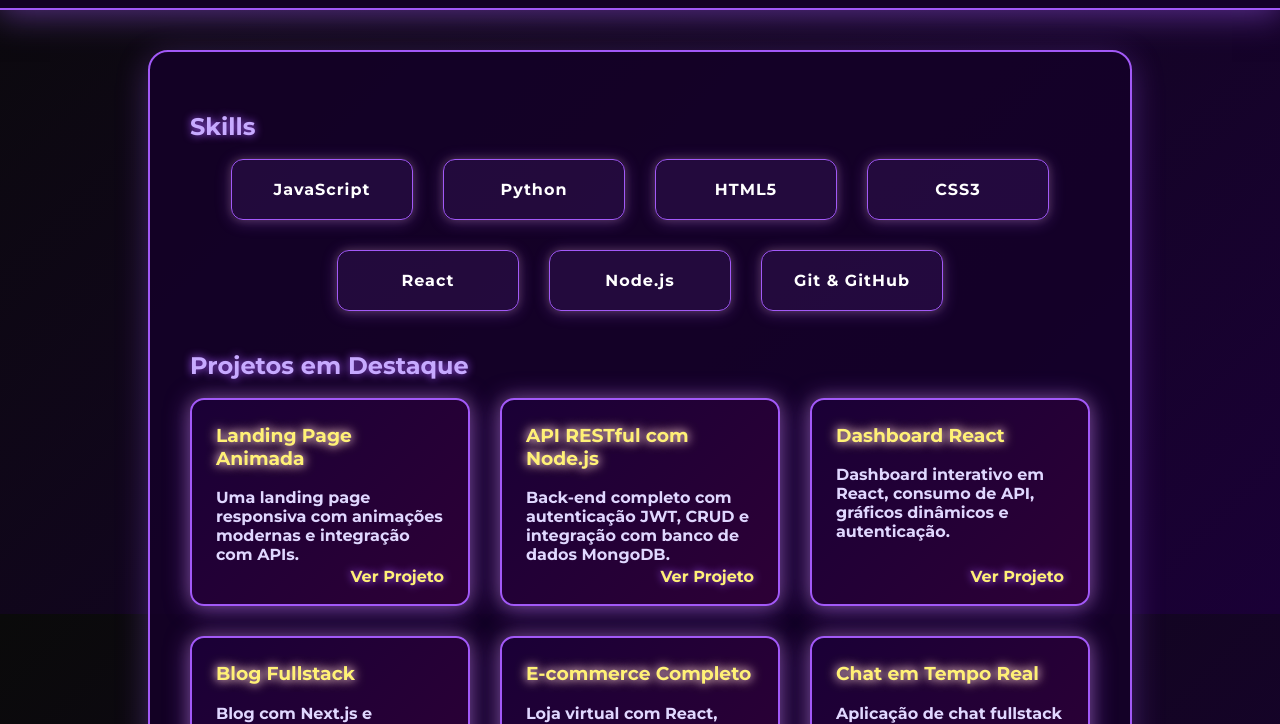
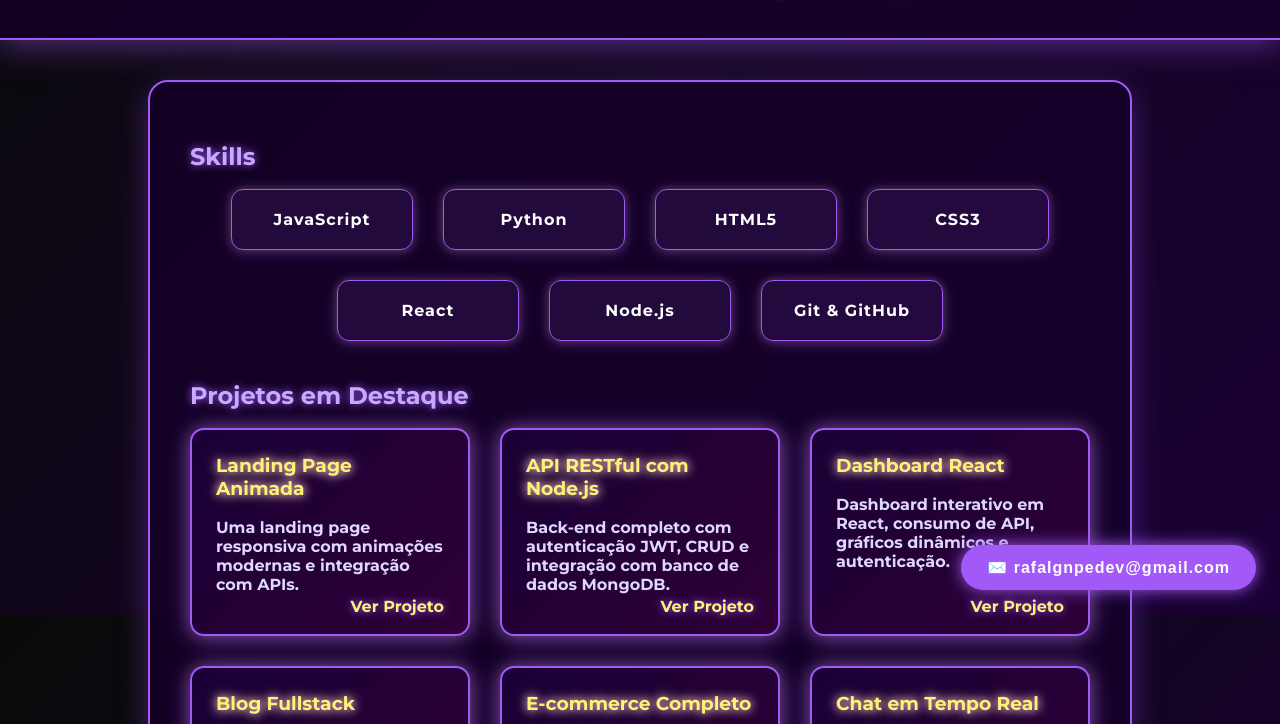
Before and after one commit to Faelgn/exemplo_protif-lio, a plain HTML site: page index.html in a window 1280 px wide. Shown: the part 186-910 px from the top of the page. Drawn offline with Linux system fonts and the light colour scheme.

Commit message:
Otimizando botão de contato
foi realizado a otimização do botão de contato já aparecendo meu e-mail e ao clicar se é redirecionado  para a pagina de envio de email

```diff
--- a/func.js
+++ b/func.js
@@ -57,10 +57,29 @@ document.addEventListener('DOMContentLoaded', function () {
         // ... (mantenha este código)
     });
 
-    // Botão flutuante de contato (mantido igual)
+    // Botão flutuante de contato (agora com classe e lógica de exibição)
     const btn = document.createElement('button');
-    btn.textContent = 'Contato';
-    btn.style.position = 'fixed';
-    // ... (mantenha todo o resto do código do botão de contato)
+    btn.textContent = '✉️ rafalgnpedev@gmail.com'; // Altere para seu e-mail real
+    btn.className = 'contato-btn oculto'; // já começa oculto
+    btn.addEventListener('click', () => {
+        window.location.href = 'mailto:rafalgnpedev@gmail.com'; // Altere para seu e-mail real
+    });
     document.body.appendChild(btn);
+
+    // Mostrar o botão só no fim da página
+    function toggleContatoBtnOnScroll() {
+        const scrollY = window.scrollY || window.pageYOffset;
+        const windowHeight = window.innerHeight;
+        const bodyHeight = document.body.offsetHeight;
+
+        if (scrollY + windowHeight >= bodyHeight - 10) {
+            btn.classList.remove('oculto');
+        } else {
+            btn.classList.add('oculto');
+        }
+    }
+
+    window.addEventListener('scroll', toggleContatoBtnOnScroll);
+    window.addEventListener('resize', toggleContatoBtnOnScroll);
+    toggleContatoBtnOnScroll(); // Executa ao carregar
 });
--- a/tema_antigo.css
+++ b/tema_antigo.css
@@ -21,7 +21,7 @@ html, body, .container, header, footer, .skill, .project {
 
 header {
     text-align: center;
-    padding: 60px 20px 20px 20px;
+    padding: 90px 20px 20px 20px;
     background: rgba(60,0,90,0.45);
     box-shadow: 0 4px 32px #a259f780;
 }
@@ -292,3 +292,47 @@ footer {
     opacity: 0 !important;
     pointer-events: none;
 }
+
+
+.contato-btn {
+    position: fixed;
+    bottom: 24px;
+    right: 24px;
+    z-index: 999;
+    background: #a259f7;
+    color: #fff;
+    border: none;
+    border-radius: 28px;
+    padding: 13px 26px;
+    font-size: 1em;
+    font-weight: bold;
+    box-shadow: 0 0 16px #a259f7, 0 2px 12px #0002;
+    cursor: pointer;
+    letter-spacing: 1px;
+    transition:
+        background 0.3s,
+        color 0.3s,
+        box-shadow 0.3s,
+        transform 0.2s;
+}
+
+.contato-btn:hover,
+.contato-btn:focus {
+    background: #fff176;
+    color: #a259f7;
+    box-shadow: 0 0 24px #fff176, 0 2px 18px #a259f7;
+    outline: none;
+    transform: scale(1.06);
+}
+
+.contato-btn {
+    /* ...seu estilo existente... */
+    opacity: 1;
+    pointer-events: auto;
+    transition: opacity 0.4s;
+}
+
+.contato-btn.oculto {
+    opacity: 0;
+    pointer-events: none;
+}
--- a/tema_novo.css
+++ b/tema_novo.css
@@ -21,7 +21,7 @@ html, body, .container, header, footer, .skill, .project {
 
 header {
     text-align: center;
-    padding: 60px 20px 20px 20px;
+    padding: 90px 20px 20px 20px;
     background: rgba(20, 0, 40, 0.85);
     border-bottom: 2px solid #a259f7;
     box-shadow: 0 4px 32px #a259f780;
@@ -306,3 +306,47 @@ footer {
     opacity: 0 !important;
     pointer-events: none;
 }
+
+
+.contato-btn {
+    position: fixed;
+    bottom: 24px;
+    right: 24px;
+    z-index: 999;
+    background: #a259f7;
+    color: #fff;
+    border: none;
+    border-radius: 28px;
+    padding: 13px 26px;
+    font-size: 1em;
+    font-weight: bold;
+    box-shadow: 0 0 16px #a259f7, 0 2px 12px #0002;
+    cursor: pointer;
+    letter-spacing: 1px;
+    transition:
+        background 0.3s,
+        color 0.3s,
+        box-shadow 0.3s,
+        transform 0.2s;
+}
+
+.contato-btn:hover,
+.contato-btn:focus {
+    background: #fff176;
+    color: #a259f7;
+    box-shadow: 0 0 24px #fff176, 0 2px 18px #a259f7;
+    outline: none;
+    transform: scale(1.06);
+}
+
+.contato-btn {
+    /* ...seu estilo existente... */
+    opacity: 1;
+    pointer-events: auto;
+    transition: opacity 0.4s;
+}
+
+.contato-btn.oculto {
+    opacity: 0;
+    pointer-events: none;
+}
```
